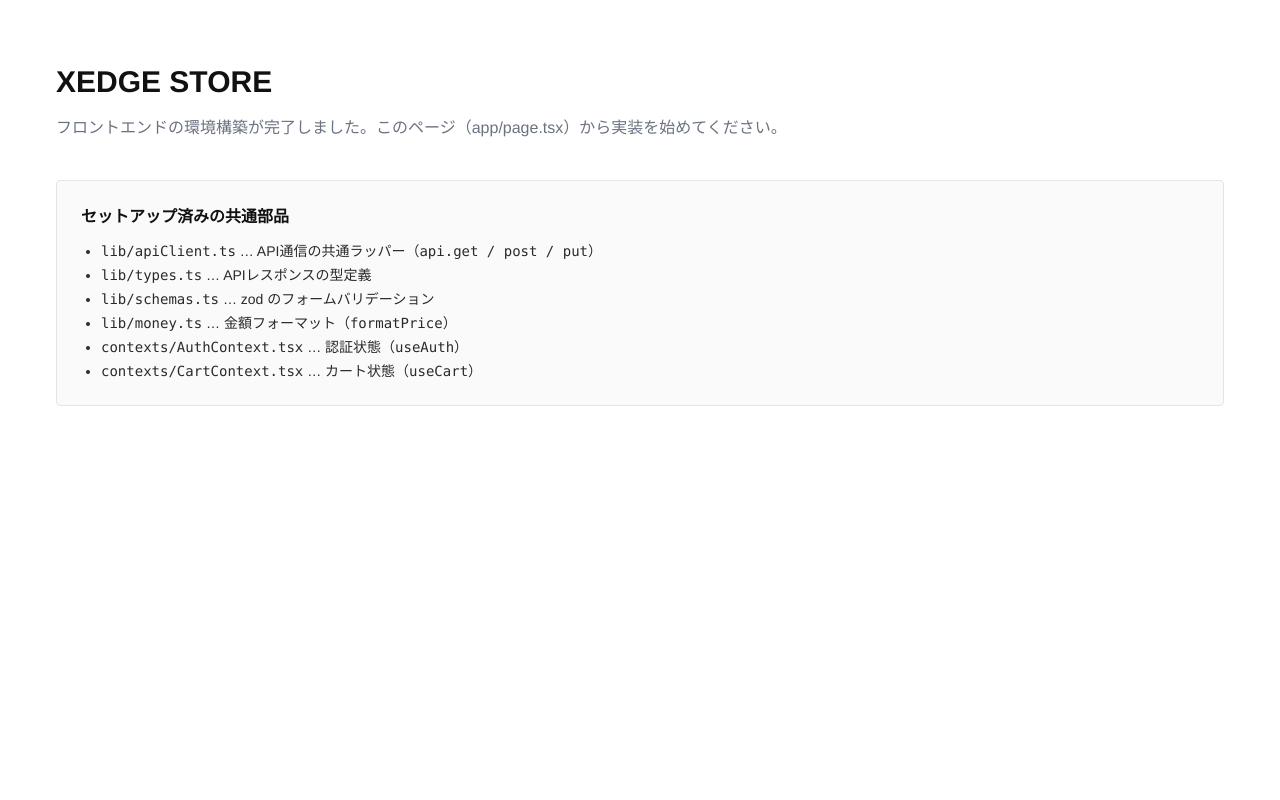
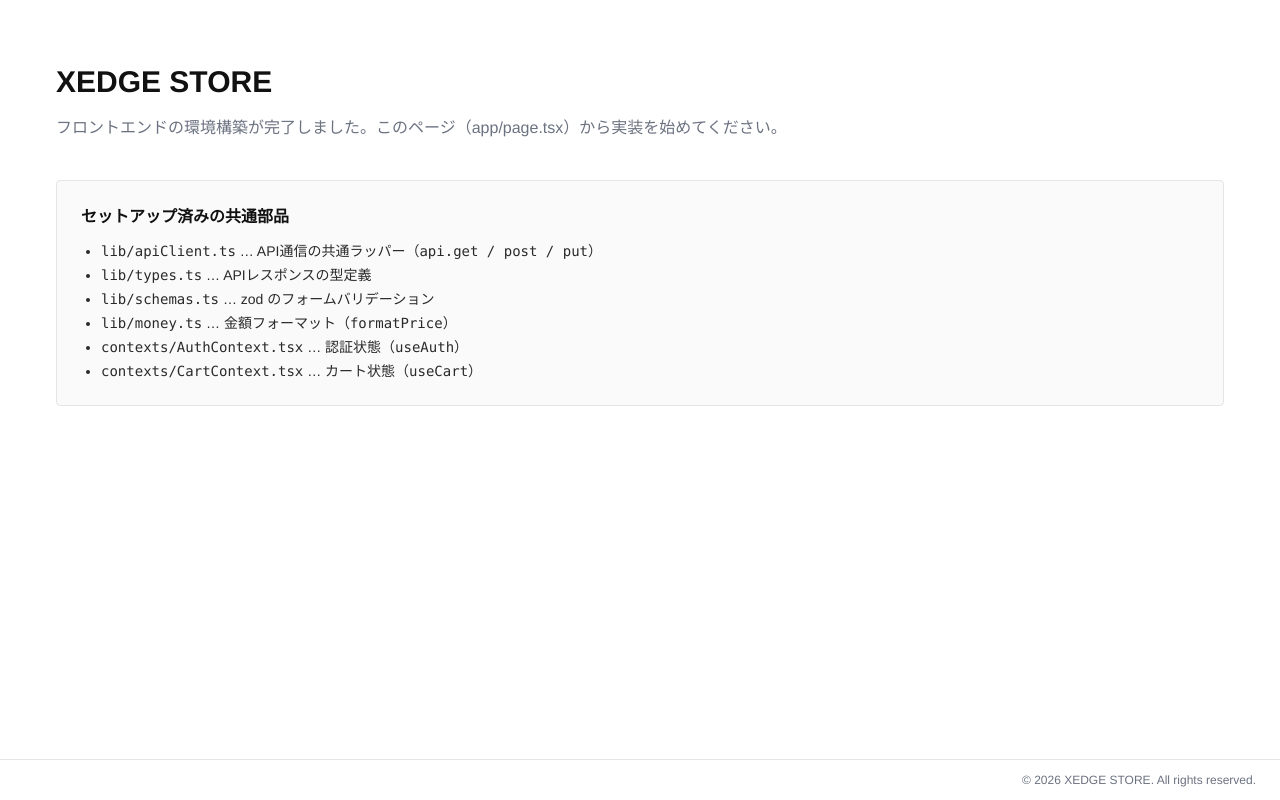
Before and after one commit to sho-go1108/ec-site-team-project, a Next.js app: page / in a window 1280 px wide. Built offline with nearby package versions, Linux system fonts and the light colour scheme; no server answers.

Commit message:
共通フッターの実装

```diff
--- a/app/layout.tsx
+++ b/app/layout.tsx
@@ -1,5 +1,6 @@
 import type { Metadata, Viewport } from 'next'
 import './globals.css'
+import { AppFooter } from '@/components/AppFooter'
 import { Providers } from './providers'
 
 export const metadata: Metadata = {
@@ -18,7 +19,12 @@ export default function RootLayout({ children }: { children: React.ReactNode })
       <body>
         {/* AuthProvider / CartProvider を全ページに提供する。
             共通ヘッダー/フッターは components/ に作成して、ここで <AppHeader /> 等を配置する想定。 */}
-        <Providers>{children}</Providers>
+        <Providers>
+          <div className="flex min-h-screen flex-col">
+            <div className="flex-1">{children}</div>
+            <AppFooter />
+          </div>
+        </Providers>
       </body>
     </html>
   )
--- /dev/null
+++ b/components/AppFooter.tsx
@@ -0,0 +1,9 @@
+export function AppFooter() {
+  return (
+    <footer className="border-t border-line bg-paper">
+      <div className="px-4 py-3 sm:px-6">
+        <p className="text-right text-xs text-muted">&copy; 2026 XEDGE STORE. All rights reserved.</p>
+      </div>
+    </footer>
+  )
+}
```
